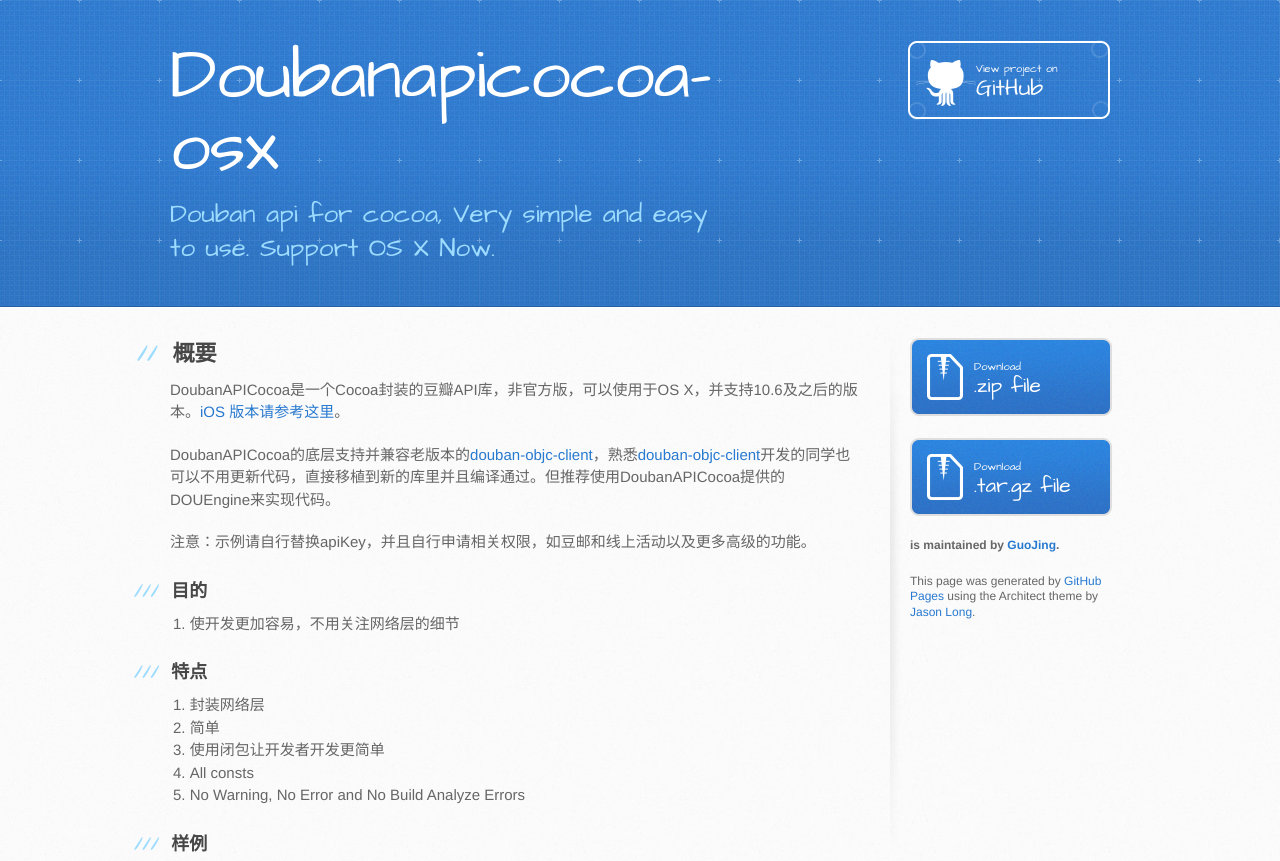
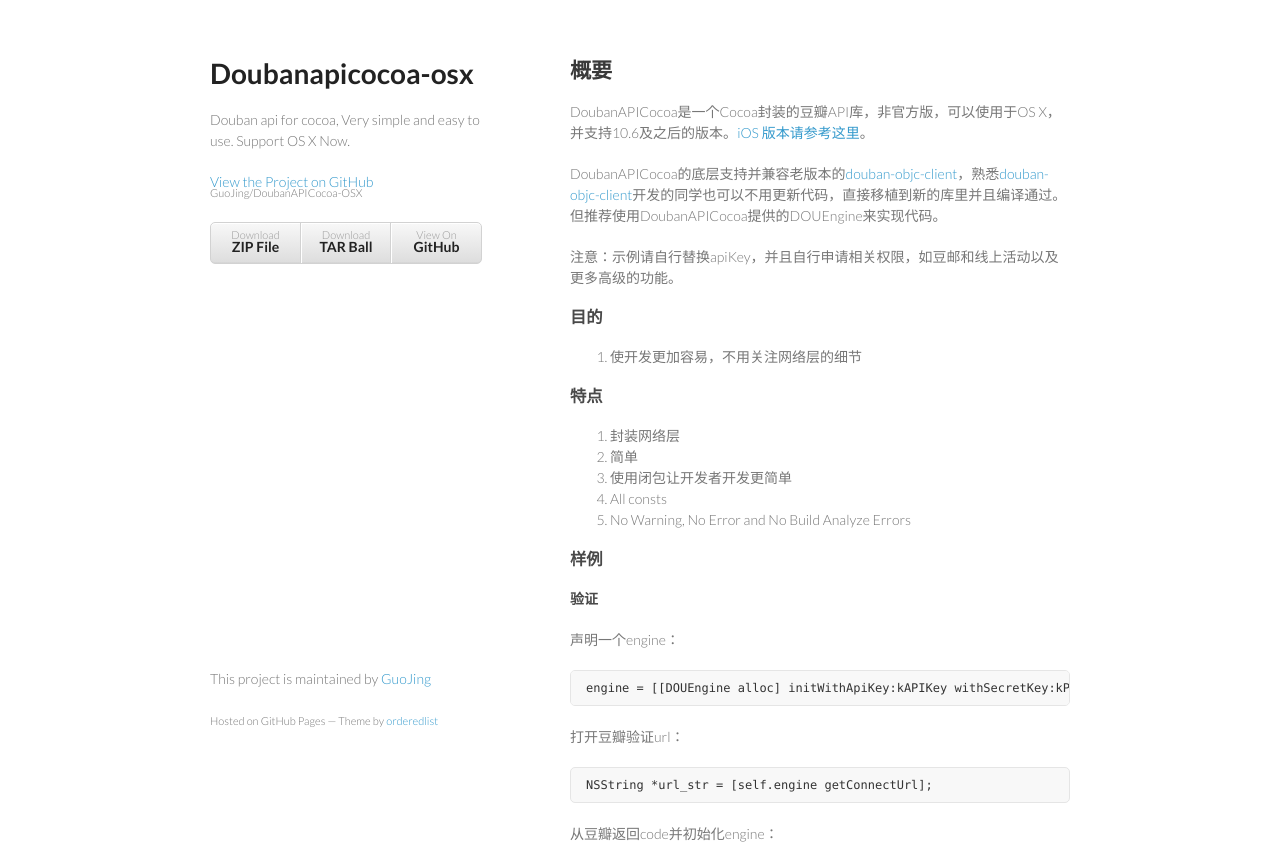
Before and after one commit to GuoJing/DoubanAPICocoa-OSX, a plain HTML site: page index.html in a window 1280 px wide. Shown: the top 861 px of the page. Drawn offline with Linux system fonts and the light colour scheme.

Commit message:
Create gh-pages branch via GitHub

```diff
--- a/index.html
+++ b/index.html
@@ -1,34 +1,34 @@
-<!DOCTYPE html>
+<!doctype html>
 <html>
   <head>
-    <meta charset='utf-8'>
+    <meta charset="utf-8">
     <meta http-equiv="X-UA-Compatible" content="chrome=1">
-    <meta name="viewport" content="width=device-width, initial-scale=1, maximum-scale=1">
-    <link href='https://fonts.googleapis.com/css?family=Architects+Daughter' rel='stylesheet' type='text/css'>
-    <link rel="stylesheet" type="text/css" href="stylesheets/stylesheet.css" media="screen" />
-    <link rel="stylesheet" type="text/css" href="stylesheets/pygment_trac.css" media="screen" />
-    <link rel="stylesheet" type="text/css" href="stylesheets/print.css" media="print" />
+    <title>Doubanapicocoa-osx by GuoJing</title>
 
+    <link rel="stylesheet" href="stylesheets/styles.css">
+    <link rel="stylesheet" href="stylesheets/pygment_trac.css">
+    <meta name="viewport" content="width=device-width, initial-scale=1, user-scalable=no">
     <!--[if lt IE 9]>
     <script src="//html5shiv.googlecode.com/svn/trunk/html5.js"></script>
     <![endif]-->
+  </head>
+  <body>
+    <div class="wrapper">
+      <header>
+        <h1>Doubanapicocoa-osx</h1>
+        <p>Douban api for cocoa, Very simple and easy to use. Support OS X Now.</p>
 
-    <title>Doubanapicocoa-osx by GuoJing</title>
-  </head>
+        <p class="view"><a href="https://github.com/GuoJing/DoubanAPICocoa-OSX">View the Project on GitHub <small>GuoJing/DoubanAPICocoa-OSX</small></a></p>
 
-  <body>
-    <header>
-      <div class="inner">
-        <h1>Doubanapicocoa-osx</h1>
-        <h2>Douban api for cocoa, Very simple and easy to use. Support OS X Now.</h2>
-        <a href="https://github.com/GuoJing/DoubanAPICocoa-OSX" class="button"><small>View project on</small>GitHub</a>
-      </div>
-    </header>
 
-    <div id="content-wrapper">
-      <div class="inner clearfix">
-        <section id="main-content">
-          <h2>
+        <ul>
+          <li><a href="https://github.com/GuoJing/DoubanAPICocoa-OSX/zipball/master">Download <strong>ZIP File</strong></a></li>
+          <li><a href="https://github.com/GuoJing/DoubanAPICocoa-OSX/tarball/master">Download <strong>TAR Ball</strong></a></li>
+          <li><a href="https://github.com/GuoJing/DoubanAPICocoa-OSX">View On <strong>GitHub</strong></a></li>
+        </ul>
+      </header>
+      <section>
+        <h2>
 <a name="%E6%A6%82%E8%A6%81" class="anchor" href="#%E6%A6%82%E8%A6%81"><span class="octicon octicon-link"></span></a>概要</h2>
 
 <p>DoubanAPICocoa是一个Cocoa封装的豆瓣API库，非官方版，可以使用于OS X，并支持10.6及之后的版本。<a href="https://github.com/GuoJing/DoubanAPICocoa-iOS">iOS 版本请参考这里</a>。</p>
@@ -295,26 +295,14 @@ DOUService *service = [DOUService sharedInstance];
 <ol>
 <li>完善Engine。</li>
 </ol>
-        </section>
-
-        <aside id="sidebar">
-          <a href="https://github.com/GuoJing/DoubanAPICocoa-OSX/zipball/master" class="button">
-            <small>Download</small>
-            .zip file
-          </a>
-          <a href="https://github.com/GuoJing/DoubanAPICocoa-OSX/tarball/master" class="button">
-            <small>Download</small>
-            .tar.gz file
-          </a>
-
-          <p class="repo-owner"><a href="https://github.com/GuoJing/DoubanAPICocoa-OSX"></a> is maintained by <a href="https://github.com/GuoJing">GuoJing</a>.</p>
-
-          <p>This page was generated by <a href="pages.github.com">GitHub Pages</a> using the Architect theme by <a href="https://twitter.com/jasonlong">Jason Long</a>.</p>
-        </aside>
-      </div>
+      </section>
+      <footer>
+        <p>This project is maintained by <a href="https://github.com/GuoJing">GuoJing</a></p>
+        <p><small>Hosted on GitHub Pages &mdash; Theme by <a href="https://github.com/orderedlist">orderedlist</a></small></p>
+      </footer>
     </div>
-
-            <script type="text/javascript">
+    <script src="javascripts/scale.fix.js"></script>
+              <script type="text/javascript">
             var gaJsHost = (("https:" == document.location.protocol) ? "https://ssl." : "http://www.");
             document.write(unescape("%3Cscript src='" + gaJsHost + "google-analytics.com/ga.js' type='text/javascript'%3E%3C/script%3E"));
           </script>
--- /dev/null
+++ b/javascripts/scale.fix.js
@@ -0,0 +1,17 @@
+var metas = document.getElementsByTagName('meta');
+var i;
+if (navigator.userAgent.match(/iPhone/i)) {
+  for (i=0; i<metas.length; i++) {
+    if (metas[i].name == "viewport") {
+      metas[i].content = "width=device-width, minimum-scale=1.0, maximum-scale=1.0";
+    }
+  }
+  document.addEventListener("gesturestart", gestureStart, false);
+}
+function gestureStart() {
+  for (i=0; i<metas.length; i++) {
+    if (metas[i].name == "viewport") {
+      metas[i].content = "width=device-width, minimum-scale=0.25, maximum-scale=1.6";
+    }
+  }
+}
--- /dev/null
+++ b/stylesheets/styles.css
@@ -0,0 +1,255 @@
+@import url(https://fonts.googleapis.com/css?family=Lato:300italic,700italic,300,700);
+
+body {
+  padding:50px;
+  font:14px/1.5 Lato, "Helvetica Neue", Helvetica, Arial, sans-serif;
+  color:#777;
+  font-weight:300;
+}
+
+h1, h2, h3, h4, h5, h6 {
+  color:#222;
+  margin:0 0 20px;
+}
+
+p, ul, ol, table, pre, dl {
+  margin:0 0 20px;
+}
+
+h1, h2, h3 {
+  line-height:1.1;
+}
+
+h1 {
+  font-size:28px;
+}
+
+h2 {
+  color:#393939;
+}
+
+h3, h4, h5, h6 {
+  color:#494949;
+}
+
+a {
+  color:#39c;
+  font-weight:400;
+  text-decoration:none;
+}
+
+a small {
+  font-size:11px;
+  color:#777;
+  margin-top:-0.6em;
+  display:block;
+}
+
+.wrapper {
+  width:860px;
+  margin:0 auto;
+}
+
+blockquote {
+  border-left:1px solid #e5e5e5;
+  margin:0;
+  padding:0 0 0 20px;
+  font-style:italic;
+}
+
+code, pre {
+  font-family:Monaco, Bitstream Vera Sans Mono, Lucida Console, Terminal;
+  color:#333;
+  font-size:12px;
+}
+
+pre {
+  padding:8px 15px;
+  background: #f8f8f8;
+  border-radius:5px;
+  border:1px solid #e5e5e5;
+  overflow-x: auto;
+}
+
+table {
+  width:100%;
+  border-collapse:collapse;
+}
+
+th, td {
+  text-align:left;
+  padding:5px 10px;
+  border-bottom:1px solid #e5e5e5;
+}
+
+dt {
+  color:#444;
+  font-weight:700;
+}
+
+th {
+  color:#444;
+}
+
+img {
+  max-width:100%;
+}
+
+header {
+  width:270px;
+  float:left;
+  position:fixed;
+}
+
+header ul {
+  list-style:none;
+  height:40px;
+
+  padding:0;
+
+  background: #eee;
+  background: -moz-linear-gradient(top, #f8f8f8 0%, #dddddd 100%);
+  background: -webkit-gradient(linear, left top, left bottom, color-stop(0%,#f8f8f8), color-stop(100%,#dddddd));
+  background: -webkit-linear-gradient(top, #f8f8f8 0%,#dddddd 100%);
+  background: -o-linear-gradient(top, #f8f8f8 0%,#dddddd 100%);
+  background: -ms-linear-gradient(top, #f8f8f8 0%,#dddddd 100%);
+  background: linear-gradient(top, #f8f8f8 0%,#dddddd 100%);
+
+  border-radius:5px;
+  border:1px solid #d2d2d2;
+  box-shadow:inset #fff 0 1px 0, inset rgba(0,0,0,0.03) 0 -1px 0;
+  width:270px;
+}
+
+header li {
+  width:89px;
+  float:left;
+  border-right:1px solid #d2d2d2;
+  height:40px;
+}
+
+header ul a {
+  line-height:1;
+  font-size:11px;
+  color:#999;
+  display:block;
+  text-align:center;
+  padding-top:6px;
+  height:40px;
+}
+
+strong {
+  color:#222;
+  font-weight:700;
+}
+
+header ul li + li {
+  width:88px;
+  border-left:1px solid #fff;
+}
+
+header ul li + li + li {
+  border-right:none;
+  width:89px;
+}
+
+header ul a strong {
+  font-size:14px;
+  display:block;
+  color:#222;
+}
+
+section {
+  width:500px;
+  float:right;
+  padding-bottom:50px;
+}
+
+small {
+  font-size:11px;
+}
+
+hr {
+  border:0;
+  background:#e5e5e5;
+  height:1px;
+  margin:0 0 20px;
+}
+
+footer {
+  width:270px;
+  float:left;
+  position:fixed;
+  bottom:50px;
+}
+
+@media print, screen and (max-width: 960px) {
+
+  div.wrapper {
+    width:auto;
+    margin:0;
+  }
+
+  header, section, footer {
+    float:none;
+    position:static;
+    width:auto;
+  }
+
+  header {
+    padding-right:320px;
+  }
+
+  section {
+    border:1px solid #e5e5e5;
+    border-width:1px 0;
+    padding:20px 0;
+    margin:0 0 20px;
+  }
+
+  header a small {
+    display:inline;
+  }
+
+  header ul {
+    position:absolute;
+    right:50px;
+    top:52px;
+  }
+}
+
+@media print, screen and (max-width: 720px) {
+  body {
+    word-wrap:break-word;
+  }
+
+  header {
+    padding:0;
+  }
+
+  header ul, header p.view {
+    position:static;
+  }
+
+  pre, code {
+    word-wrap:normal;
+  }
+}
+
+@media print, screen and (max-width: 480px) {
+  body {
+    padding:15px;
+  }
+
+  header ul {
+    display:none;
+  }
+}
+
+@media print {
+  body {
+    padding:0.4in;
+    font-size:12pt;
+    color:#444;
+  }
+}
```
